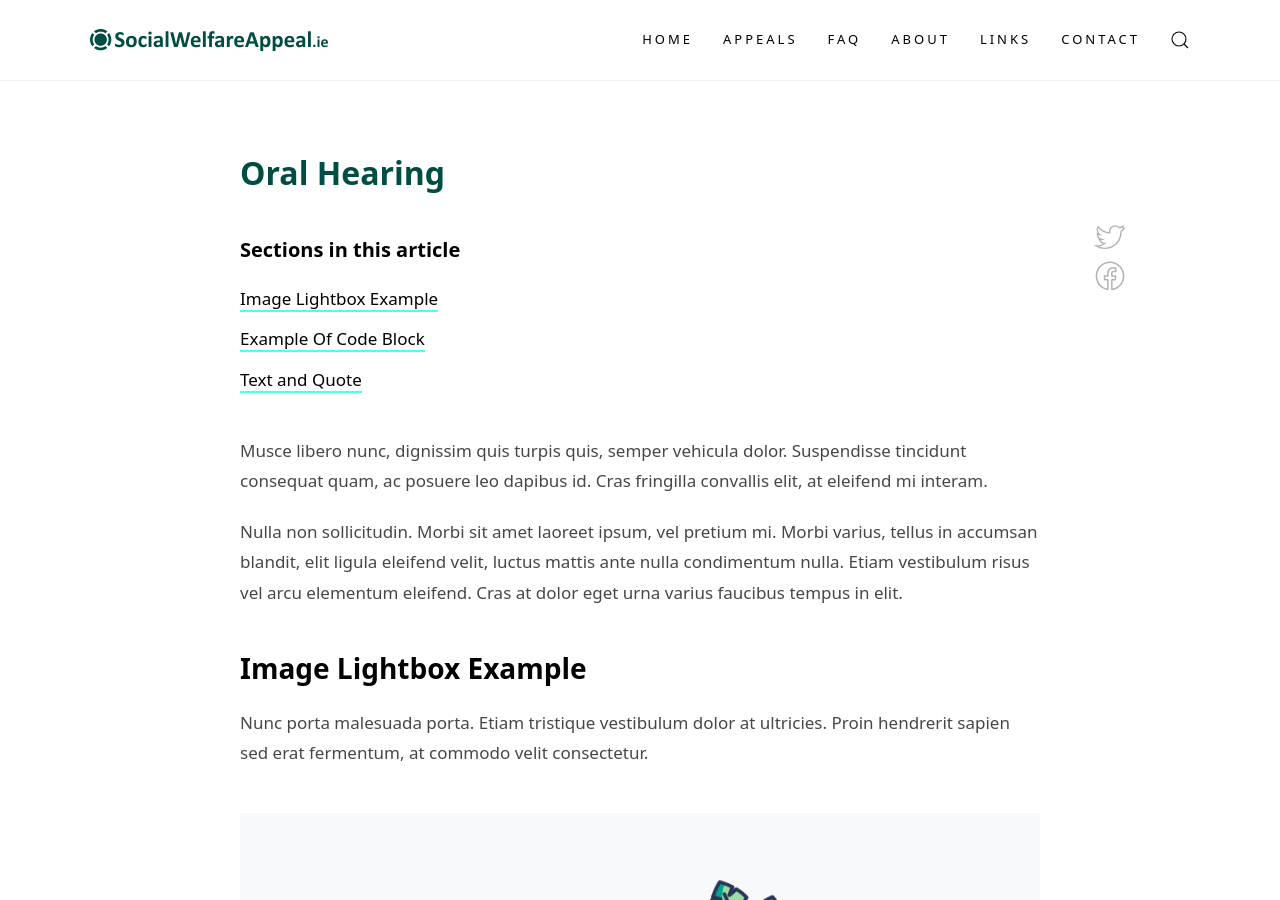
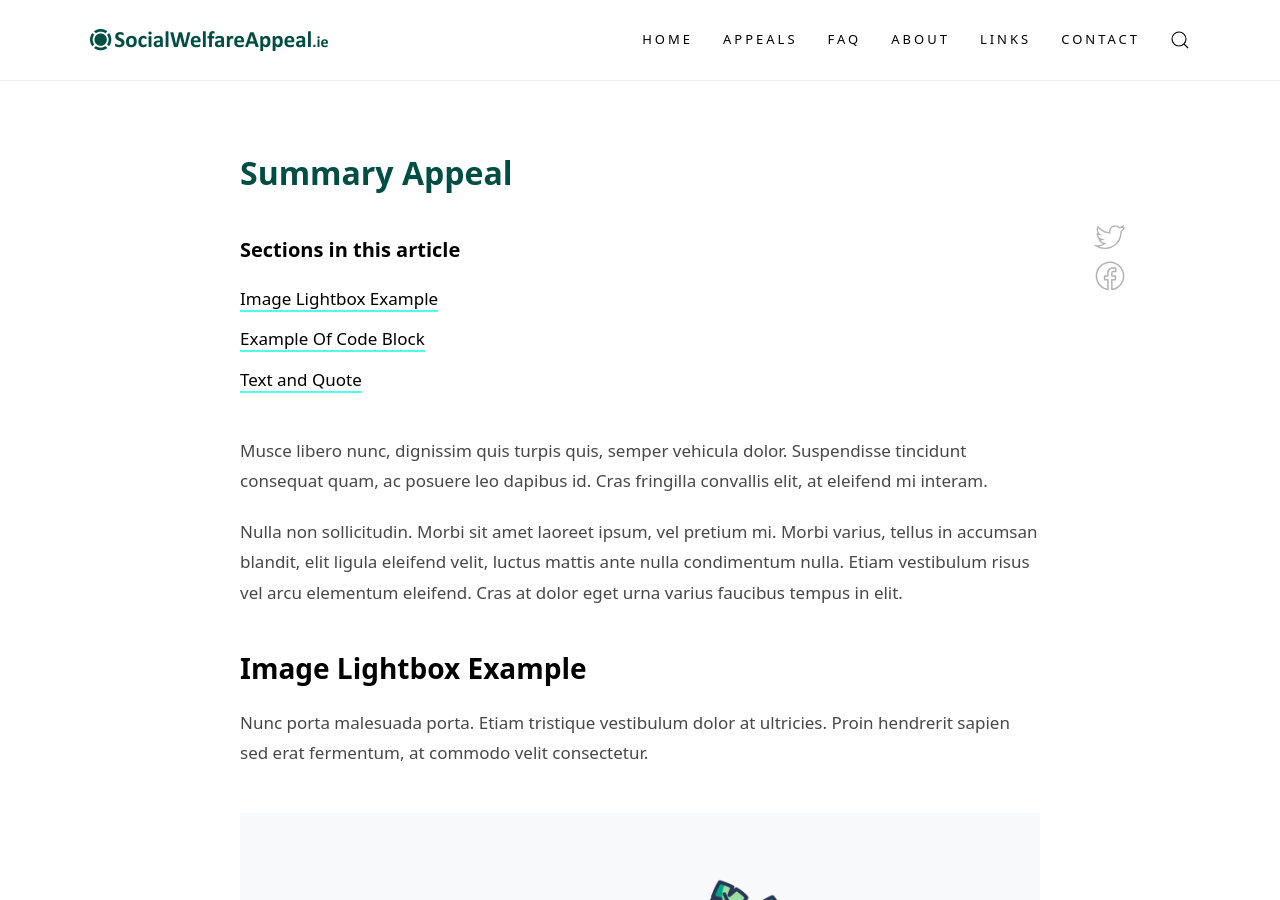
Before and after one commit to robbertl/socialwelfareappeal, a Jekyll site: the page built from _posts/2020-11-25-summary-appeal.md, in a window 1280 px wide and 900 px high. Built offline with Jekyll 4.4.1, drawn with Linux system fonts in a browser that asks for light colours.

Commit message:
Update 2020-11-25-summary-appeal.md

```diff
--- a/_posts/2020-11-25-summary-appeal.md
+++ b/_posts/2020-11-25-summary-appeal.md
@@ -1,6 +1,6 @@
 ---
 layout: post
-title: Oral Hearing
+title: Summary Appeal
 categories: [Getting Help, Troubleshooting]
 author: John Black
 ---
```
